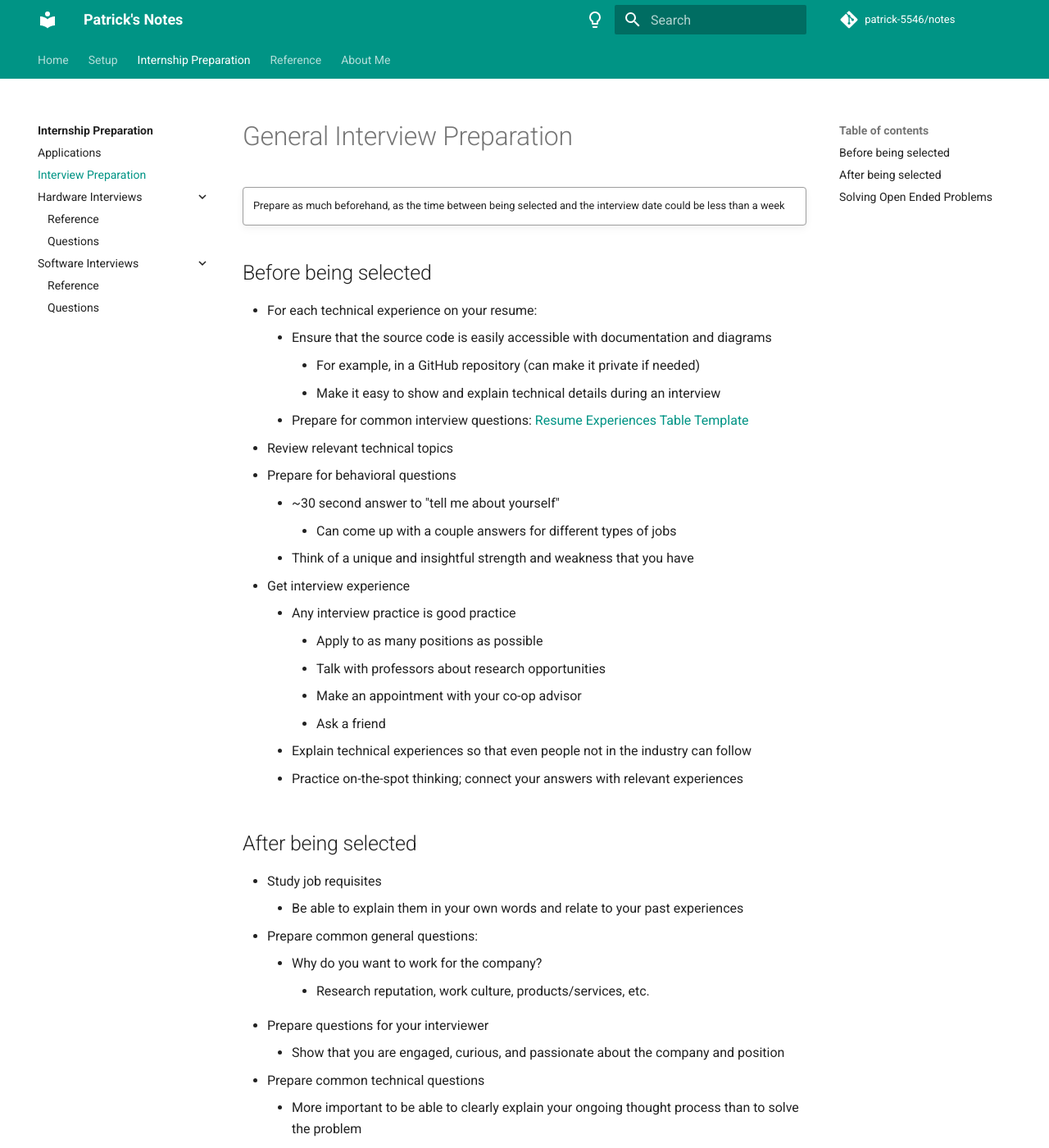
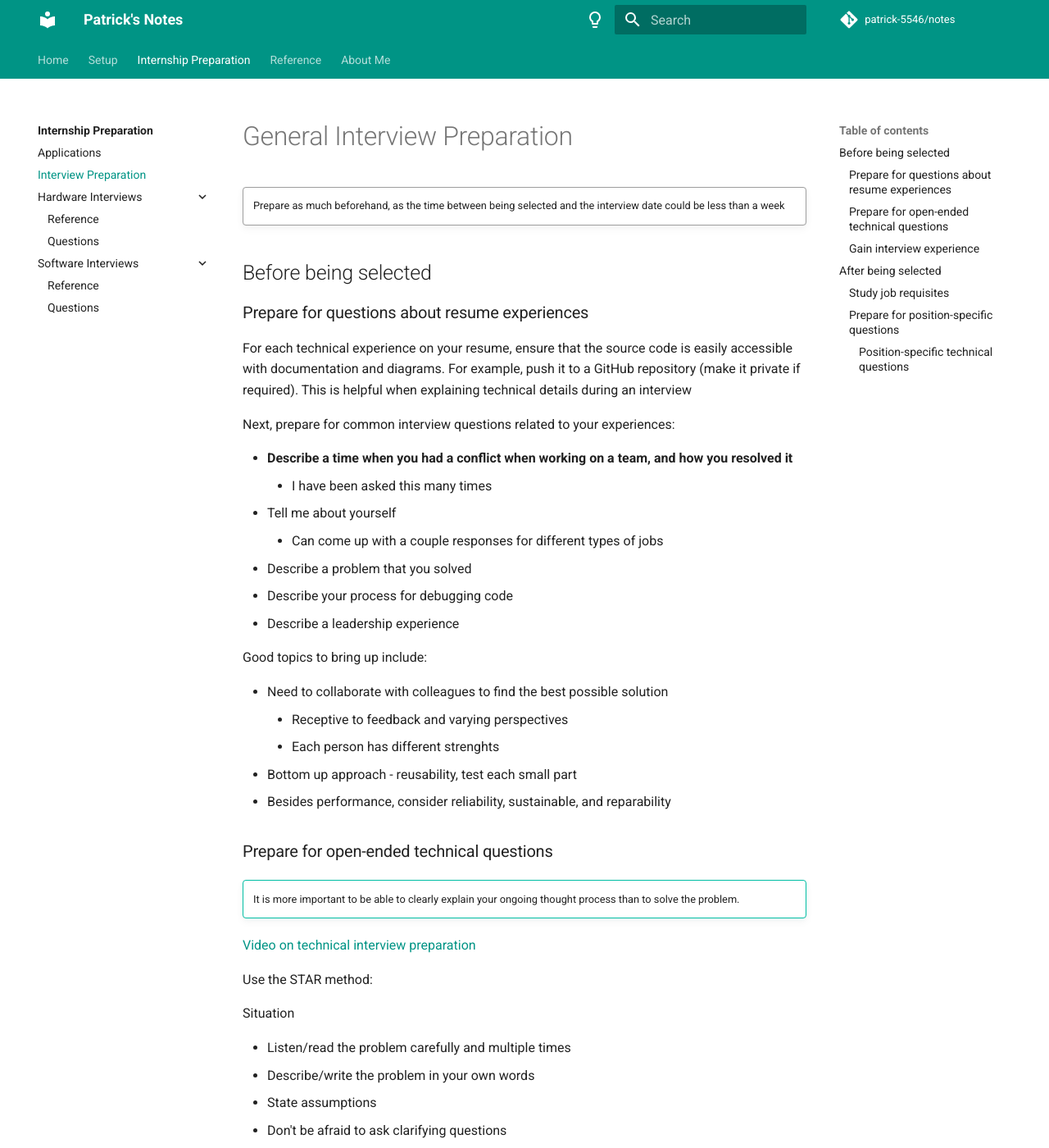
Before and after one commit to patrick-5546/notes, an MkDocs documentation site: the page built from docs/internship_prep/interview_prep.md, in a window 1280 px wide and 1400 px high. Shown: the whole window at 82% size. Built offline with MkDocs 1.6.1 and Material for MkDocs 9.7.7, drawn with Linux system fonts in a browser that asks for light colours; comment, search, counter and statistics services are not loaded; some of the changed text lies outside the part shown.

Commit message:
Write interview prep page

```diff
--- a/docs/internship_prep/interview_prep.md
+++ b/docs/internship_prep/interview_prep.md
@@ -5,63 +5,97 @@
 
 ## Before being selected
 
-- For each technical experience on your resume:
-    - Ensure that the source code is easily accessible with documentation and diagrams
-        - For example, in a GitHub repository (can make it private if needed)
-        - Make it easy to show and explain technical details during an interview
-    - Prepare for common interview questions: [Resume Experiences Table Template](https://patrick5546.notion.site/fb50e74ce3194687a518737c0087d667?v=0af8635decac4f66b9aafd24eb755e3e)
-- Review relevant technical topics
-- Prepare for behavioral questions
-    - ~30 second answer to "tell me about yourself"
-        - Can come up with a couple answers for different types of jobs
-    - Think of a unique and insightful strength and weakness that you have
-- Get interview experience
-    - Any interview practice is good practice
-        - Apply to as many positions as possible
-        - Talk with professors about research opportunities
-        - Make an appointment with your co-op advisor
-        - Ask a friend
-    - Explain technical experiences so that even people not in the industry can follow
-    - Practice on-the-spot thinking; connect your answers with relevant experiences
+### Prepare for questions about resume experiences
+
+For each technical experience on your resume, ensure that the source code is easily accessible with documentation and diagrams.
+For example, push it to a GitHub repository (make it private if required).
+This is helpful when explaining technical details during an interview
+
+Next, prepare for common interview questions related to your experiences:
+
+- **Describe a time when you had a conflict when working on a team, and how you resolved it**
+    - I have been asked this many times
+- Tell me about yourself
+    - Can come up with a couple responses for different types of jobs
+- Describe a problem that you solved
+- Describe your process for debugging code
+- Describe a leadership experience
+
+Good topics to bring up include:
+
+- Need to collaborate with colleagues to find the best possible solution
+    - Receptive to feedback and varying perspectives
+    - Each person has different strenghts
+- Bottom up approach - reusability, test each small part
+- Besides performance, consider reliability, sustainable, and reparability
+
+### Prepare for open-ended technical questions
+
+!!! tip ""
+    It is more important to be able to clearly explain your ongoing thought process than to solve the problem.
+
+[Video on technical interview preparation](https://www.youtube.com/watch?v=8Myx-vy0csM)
+
+Use the STAR method:
+
+Situation
+
+- Listen/read the problem carefully and multiple times
+- Describe/write the problem in your own words
+- State assumptions
+- Don't be afraid to ask clarifying questions
+
+Task
+
+- Describe/write a simple example
+- Think about the inputs and outputs
+
+Action
+
+- Demonstrate logical thinking
+    - Give initial thoughts, broad overview
+    - Subdivide into different parts
+- Devise initial solution
+- Walkthrough with a simple example to verify correctness
+- Think about potental optimizations
+
+Results
+
+- Test final solution
+- Ask for feedback, or what they would do, and discuss from there
+
+### Gain interview experience
+
+- Any interview practice is good practice
+    - Apply to as many positions as possible
+    - Talk with professors about research opportunities
+    - Make an appointment with your co-op advisor
+    - Ask a friend
+- Explain technical experiences so that even people not in the industry can follow
+- Practice on-the-spot thinking; connect your answers with relevant experiences
 
 ## After being selected
 
-- Study job requisites
-    - Be able to explain them in your own words and relate to your past experiences
-- Prepare common general questions:
-    - Why do you want to work for the company?
-        - Research reputation, work culture, products/services, etc.
-- Prepare questions for your interviewer
-    - Show that you are engaged, curious, and passionate about the company and position
-- Prepare common technical questions
-    - More important to be able to clearly explain your ongoing thought process than to solve the problem
-    - Resources:
-        - Current employees
-        - Cracking the Coding Interview
-        - Glassdoor
-        - Reddit
-        - [LeetCode Top Interview Questions](https://leetcode.com/problemset/top-interview-questions/)
+### Study job requisites
 
-## Solving Open Ended Problems
+Be able to explain them in your own words and relate to your past experiences.
 
-- **Describe problem in your own words (and write it down)**
-    - Ask clarifying questions
-    - State assumptions
-    - Describe base/simple case (inputs and outputs)
-    - "Is that correct?"
-- Demonstrate logical thinking
-    - Give initial thoughts, broad overview
-    - Subdivide into different parts
-    - Talk about each part
-    - "Am I heading in the right direction?"
-        - Ask for feedback, or what they would do, then riff off that
-- Topics
-    - Collaborate with colleagues to find the best possible solution (not like a school project)
-        - Open to feedback, gaining additional perspectives
-        - Recognize that I don't know everything
-    - Bottom up approach - reusability, test each small part
-    - Besides performance, consider reliability, sustainable, and reparability
-    - How to measure 4L from 3L and 5L buckets
-    - Leadership experience
-    - How to deal with conflict
-    - Describe problem that you solved
+### Prepare for position-specific questions
+
+- Why do you want to work for the company/team/position?
+    - Research reputation, work culture, products/services, etc.
+- Prepare questions for your interviewer intended to
+    - Help decide if the position is right for you
+    - Demonstrate your enthusiasm and passion for the company/position and its products
+
+#### Position-specific technical questions
+
+Places where you can find past/common interview questions include:
+
+- Past or current employees and interns
+- Glassdoor
+- Reddit
+- LeetCode
+- Cracking the Coding Interview
+- My hardware and software Reference and Questions pages briefly go over the content covered and questions asked in my past interviews
+    - They are intended as a way to review and gauge your knowledge rather than to learn new topics
```
Also changed, not shown: docs/internship_prep/applications.md (+0 -1 lines).
